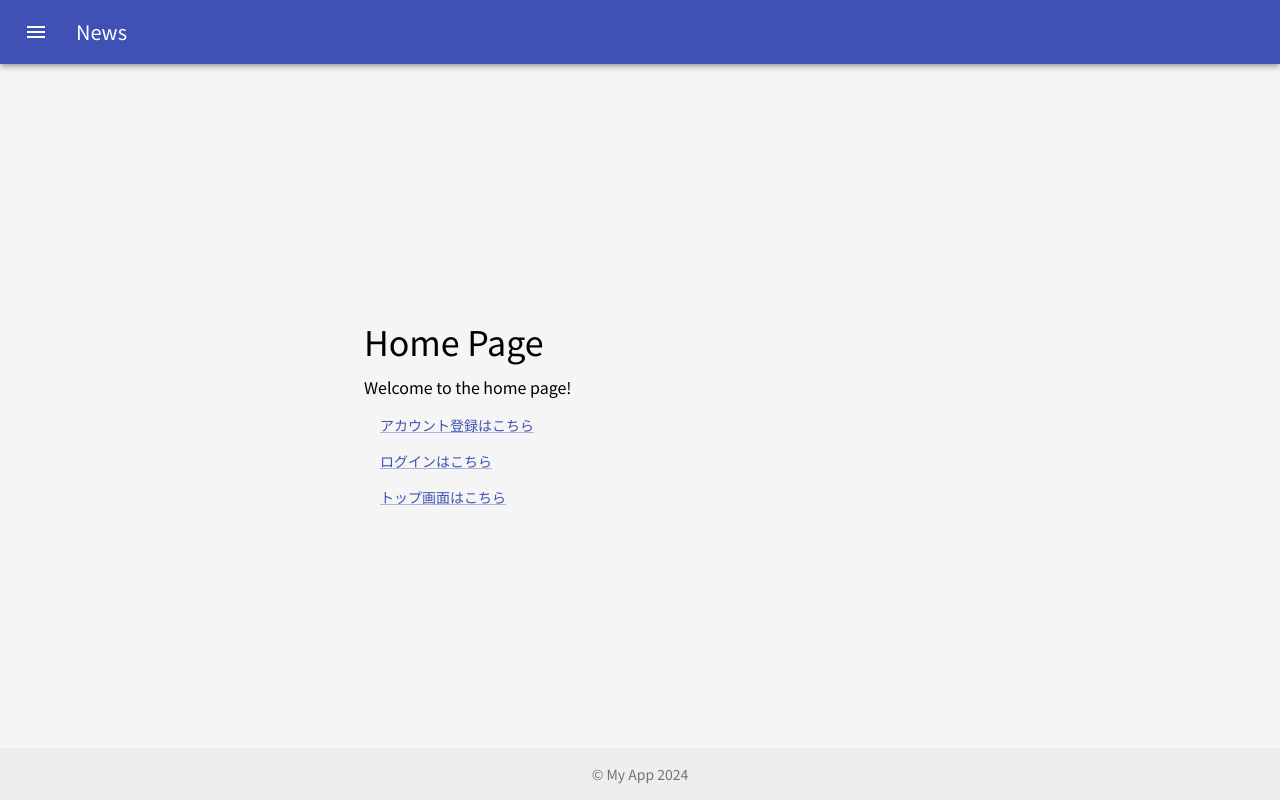
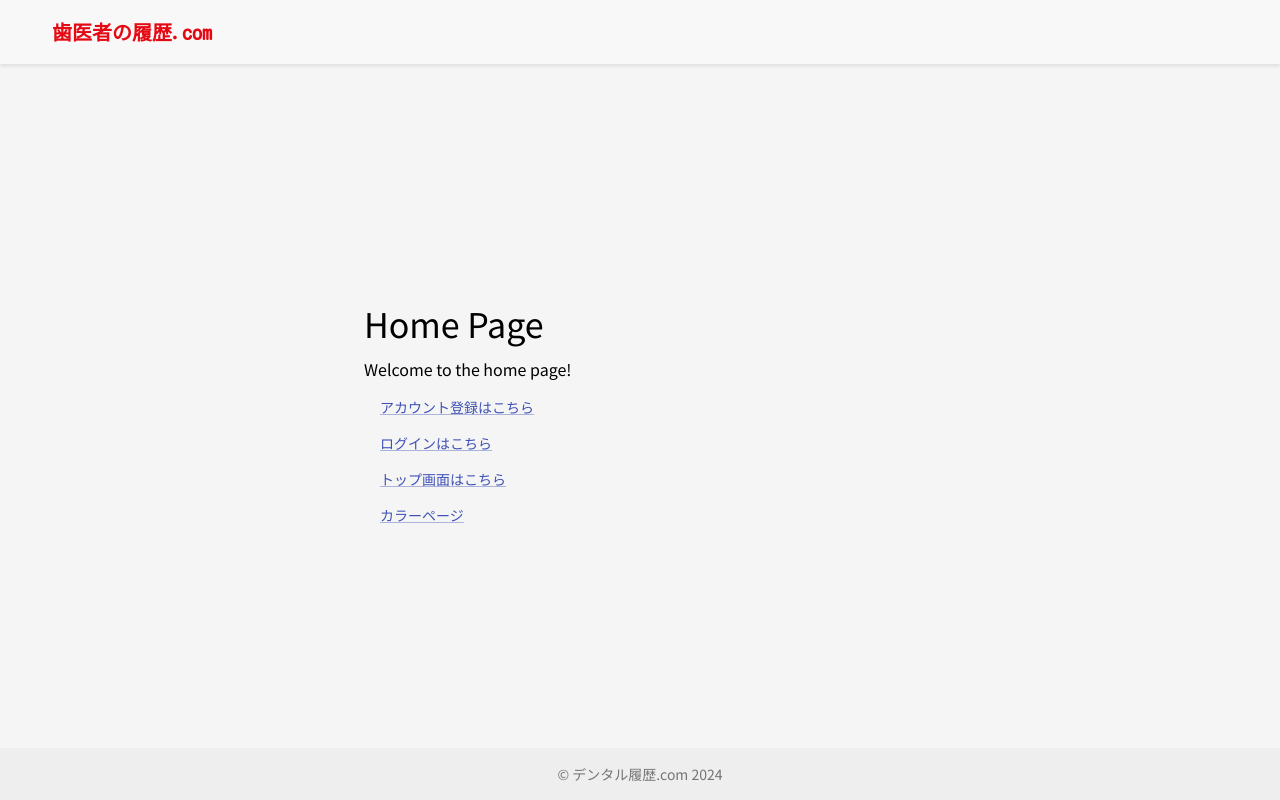
Before and after one commit to ryory2/react-app, a React (Create React App) app: page / in a window 1280 px wide. Built offline with nearby package versions, Linux system fonts and the light colour scheme; no server answers.

Commit message:
【概要】ヘッダー・フッターを修正 【関連処理】

```diff
--- a/public/index.html
+++ b/public/index.html
@@ -1,8 +1,9 @@
 <!DOCTYPE html>
-<html lang="en">
+<html lang="ja">
   <head>
     <meta charset="utf-8" />
     <link rel="icon" href="%PUBLIC_URL%/favicon.ico" />
+    <link href="https://fonts.googleapis.com/css2?family=Kosugi+Maru&display=swap" rel="stylesheet">
     <meta name="viewport" content="width=device-width, initial-scale=1" />
     <meta name="theme-color" content="#000000" />
     <meta
--- a/src/components/Footer.tsx
+++ b/src/components/Footer.tsx
@@ -15,7 +15,7 @@ const Footer: React.FC = () => {
       }}
     >
       <Typography variant="body2" color="textSecondary" align="center">
-        {'© My App '}
+        {'© デンタル履歴.com '}
         {new Date().getFullYear()}
       </Typography>
     </Box>
--- a/src/components/Header.tsx
+++ b/src/components/Header.tsx
@@ -8,12 +8,22 @@ import IconButton from '@mui/material/IconButton';
 import MenuIcon from '@mui/icons-material/Menu';
 import LogoutButton from '../components/UI/LogoutButton';
 import useAuth from '../hooks/useAuth';
+import Logo from './UI/Logo';
+import styled from '@emotion/styled';
+
+const WhiteAppBar = styled(AppBar)({
+  backgroundColor: '#f8f8f8', // 背景色を白に設定
+  color: '#000000', // テキストやアイコンの色を黒に設定（必要に応じて変更）
+  boxShadow: '0px 2px 4px rgba(0, 0, 0, 0.1)' // シャドウの設定
+});
 
 const Header: React.FC = () => {
   const { isAuthenticated, logout } = useAuth();
   return (
+    //バーの色を変えたい
+
     <Box sx={{ flexGrow: 1 }}>
-      <AppBar position="static">
+      <WhiteAppBar position="static">
         <Toolbar>
           <IconButton
             size="large"
@@ -22,16 +32,16 @@ const Header: React.FC = () => {
             aria-label="menu"
             sx={{ mr: 2 }}
           >
-            <MenuIcon />
           </IconButton>
-          <Typography variant="h6" component="div" sx={{ flexGrow: 1 }}>
-            News
-          </Typography>
+          {/* <Typography variant="h6" component="div" sx={{ flexGrow: 1 }}>
+            デンタル履歴.com
+          </Typography> */}
+          <Logo />
           {isAuthenticated && (
             <LogoutButton />
           )}
         </Toolbar>
-      </AppBar>
+      </WhiteAppBar>
     </Box>
   );
 }
--- /dev/null
+++ b/src/components/UI/Logo.tsx
@@ -0,0 +1,26 @@
+import React from 'react';
+import { Typography, Box, Link } from '@mui/material';
+import { Link as RouterLink } from 'react-router-dom';
+
+const Logo: React.FC = () => {
+    return (
+        <Box sx={{ display: 'flex', alignItems: 'center' }}>
+            <Link component={RouterLink} to="/" variant="body2" sx={{ textDecoration: 'none' }}>
+                <Typography
+                    variant="h6"
+                    sx={{
+                        fontFamily: "'Kosugi Maru', Arial, sans-serif",
+                        fontWeight: 'bold',
+                        color: '#E50914',
+                        // textShadow: '2px 2px 4px rgba(0, 0, 0, 0.7)',
+                        flexGrow: 1
+                    }}
+                >
+                    歯医者の履歴.com
+                </Typography>
+            </Link>
+        </Box >
+    );
+};
+
+export default Logo;
--- a/src/pages/LinkListTop.tsx
+++ b/src/pages/LinkListTop.tsx
@@ -31,6 +31,11 @@ const LinkListTop: React.FC = () => {
               トップ画面はこちら
             </Link>
           </ListItem>
+          <ListItem>
+            <Link component={RouterLink} to="/color" variant="body2">
+              カラーページ
+            </Link>
+          </ListItem>
         </List>
       </Box>
     </Container>
--- a/src/pages/Login.tsx
+++ b/src/pages/Login.tsx
@@ -55,6 +55,7 @@ const Login: React.FC = () => {
                 <Box component="form" noValidate sx={{ mt: 1 }}>
                     <TextField
                         margin="normal"
+                        //todo 必須時の「*」を「(必須)」とかにしたい→できない
                         required
                         fullWidth
                         id="mail"
```
